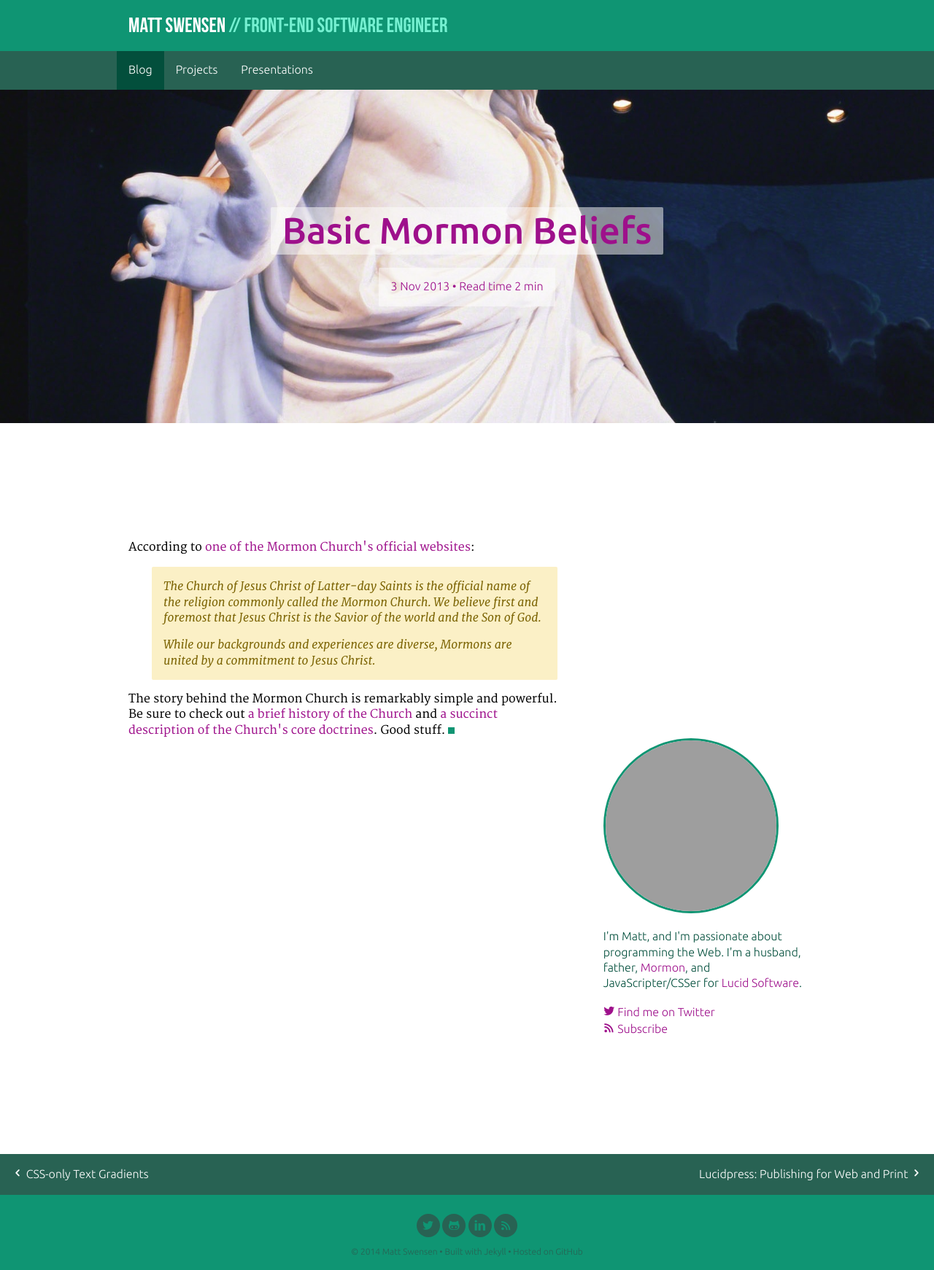
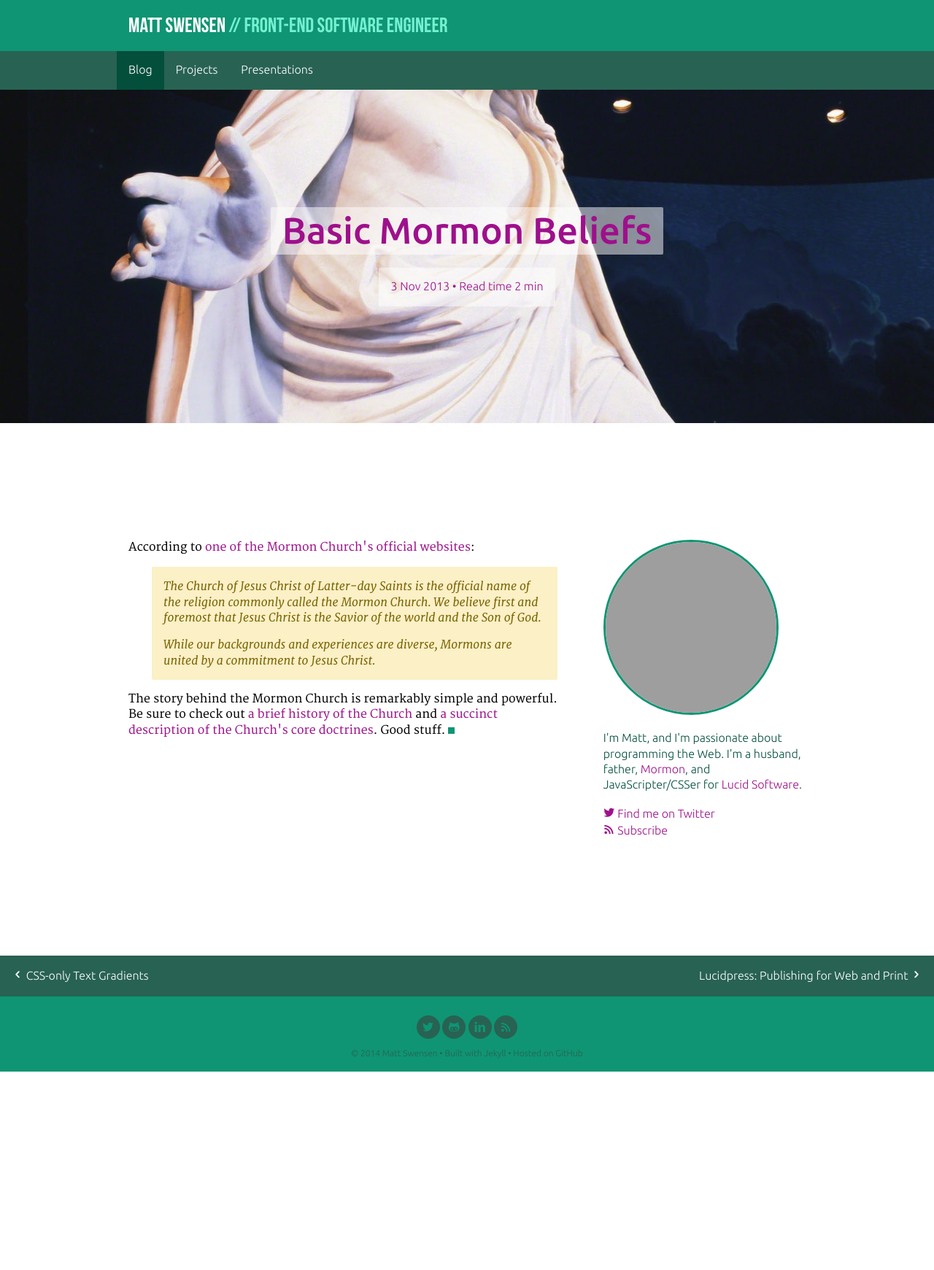
Before and after one commit to mjswensen/mjswensen.com, a Jekyll site: the page built from blog/_posts/2013-11-03-basic-mormon-beliefs.html, in a window 1280 px wide. Shown: the whole page at 73% size. Built offline with Jekyll 4.4.1, drawn with Linux system fonts in a browser that asks for light colours; nearby versions of some CDN libraries; Markdown is read by kramdown in place of the engine named in the settings; after the commit the page ends 1469 px from its top, so only the background shows below that; grey boxes are pictures that could not be loaded.

Commit message:
Quick layout fix for Chrome and Firefox.

```diff
--- a/blog/_posts/2013-08-26-git.html
+++ b/blog/_posts/2013-08-26-git.html
@@ -13,7 +13,7 @@ sitemap:
 ---
 
 <section class="col-px-60 mlr-a plr-1 ptb-10 cf rs ptb-1_2">
-  <div class="fl col-38 mr-1 rs col-60_2 fl-n_2 mr-0_2">
+  <div class="fl col-38 rs col-60_2 fl-n_2">
     <p class="mb-1">What better topic for my first post than my favorite piece of software? This post is intended for the budding programmer who is ready to take his or her productivity to the next level. Git is one of the best ways to do just that.</p>
     <p>Git has many features and a comprehensive review of any one of them is far beyond the scope of this post. Instead, we will cover the basic idea behind Git and why you should use it if you don't already.</p>
     <h2 class="ff-sans fw-b fg-go-dkr fz-3 mtb-3">What is Git?</h2>
@@ -40,7 +40,7 @@ sitemap:
       <p class="fg-go-dk">There is a great (free!) book about Git called <a href="http://git-scm.com/book" class="td fg-p fg-p-lt-hov"><em class="fs-i">Pro Git</em></a> which gives a thorough explanation of Git usage for all experience levels. It's available in various formats and languages. I would recommend going there next!</p>
     </div>
   </div>
-  <aside class="fl-r col-20 ml-1 pl-2 rs col-60_2 fl-n_2 ml-0_2 mt-1_2 pl-0_2">
+  <aside class="fl-r col-20 pl-2 rs col-60_2 fl-n_2 mt-1_2 pl-0_2">
     {% include sidebar.html %}
   </aside>
 </section>
--- a/blog/_posts/2013-10-03-the-psychology-behind-open-source.html
+++ b/blog/_posts/2013-10-03-the-psychology-behind-open-source.html
@@ -11,11 +11,11 @@ excerpt: I've always wondered what motivates people (including myself) to contri
 ---
 
 <section class="col-px-60 mlr-a plr-1 ptb-10 cf rs ptb-1_2">
-  <div class="fl col-38 mr-1 rs col-60_2 fl-n_2 mr-0_2">
+  <div class="fl col-38 rs col-60_2 fl-n_2">
     <p class="mb-1">This video is seriously cool. I've always wondered what motivates people (including myself) to contribute to the open source community. <a href="http://www.danpink.com" class="td fg-p fg-p-lt-hov">Dan Pink</a> hits the nail on the head and the <a href="http://www.thersa.org" class="td fg-p fg-p-lt-hov">RSA</a> animation drives the point home. <span class="bg-gr d-ib w-ex-1 h-ex-1"></span></p>
     <iframe class="w-100" style="height: 315px;" src="//www.youtube.com/embed/u6XAPnuFjJc" frameborder="0" allowfullscreen></iframe>
   </div>
-  <aside class="fl-r col-20 ml-1 pl-2 rs col-60_2 fl-n_2 ml-0_2 mt-1_2 pl-0_2">
+  <aside class="fl-r col-20 pl-2 rs col-60_2 fl-n_2 mt-1_2 pl-0_2">
     {% include sidebar.html %}
   </aside>
 </section>
--- a/blog/_posts/2013-10-07-css-only-text-gradients.html
+++ b/blog/_posts/2013-10-07-css-only-text-gradients.html
@@ -10,7 +10,7 @@ titleClass: "fg-wh bg-tpbl"
 excerpt: The things you can do with CSS these days are amazing. I was inspired by the beautiful Jekyll logo and set out to see if I could do something similar using only CSS.
 ---
 <section class="col-px-60 mlr-a plr-1 pt-10 cf rs pt-1_2">
-  <div class="fl col-38 mr-1 rs col-60_2 fl-n_2 mr-0_2">
+  <div class="fl col-38 rs col-60_2 fl-n_2">
     <p class="mb-1">The things you can do with CSS these days are amazing. I was inspired by the beautiful <a href="http://jekyllrb.com/" class="td fg-p fg-p-lt-hov">Jekyll</a> logo and set out to see if I could do something similar using only CSS.</p>
     <p class="mb-1">This is the look I was going for:</p>
     <div class="ta-c">
@@ -68,7 +68,7 @@ h1
       <p class="fg-go-dk"><a href="http://css-tricks.com/image-under-text/" class="td fg-p fg-p-lt-hov">Here</a> is related and more in-depth article from Chris Coyier.</p>
     </div>
   </div>
-  <aside class="fl-r col-20 ml-1 mb-1 pl-2 rs col-60_2 fl-n_2 ml-0_2 mt-1_2 pl-0_2">
+  <aside class="fl-r col-20 mb-1 pl-2 rs col-60_2 fl-n_2 mt-1_2 pl-0_2">
     {% include sidebar.html %}
   </aside>
 </section>
--- a/blog/_posts/2013-11-03-basic-mormon-beliefs.html
+++ b/blog/_posts/2013-11-03-basic-mormon-beliefs.html
@@ -11,7 +11,7 @@ titleClass: "fg-p bg-tlwh"
 ---
 
 <section class="col-px-60 mlr-a plr-1 ptb-10 cf rs ptb-1_2">
-  <div class="fl col-38 mr-1 rs col-60_2 fl-n_2 mr-0_2">
+  <div class="fl col-38 rs col-60_2 fl-n_2">
     <p class="mb-1">According to <a href="http://mormon.org" class="fg-p fg-p-lt-hov td">one of the Mormon Church's official websites</a>:</p>
     <blockquote class="ml-2 mb-1 br-2 bg-go-ltr p-1 fs-i fg-go-dkr">
       <p class="mb-1">The Church of Jesus Christ of Latter-day Saints is the official name of the religion commonly called the Mormon Church. We believe first and foremost that Jesus Christ is the Savior of the world and the Son of God.</p>
@@ -19,7 +19,7 @@ titleClass: "fg-p bg-tlwh"
     </blockquote>
     <p>The story behind the Mormon Church is remarkably simple and powerful. Be sure to check out <a href="http://mormon.org/beliefs/restoration" class="fg-p fg-p-lt-hov td">a brief history of the Church</a> and <a href="http://mormon.org/beliefs/jesus-christ" class="fg-p fg-p-lt-hov td">a succinct description of the Church's core doctrines</a>. Good stuff. <span class="bg-gr d-ib w-ex-1 h-ex-1"></span></p>
   </div>
-  <aside class="fl-r col-20 ml-1 pl-2 rs col-60_2 fl-n_2 ml-0_2 mt-1_2 pl-0_2">
+  <aside class="fl-r col-20 pl-2 rs col-60_2 fl-n_2 mt-1_2 pl-0_2">
     {% include sidebar.html %}
   </aside>
 </section>
--- a/blog/_posts/2013-12-30-lucidpress.html
+++ b/blog/_posts/2013-12-30-lucidpress.html
@@ -13,7 +13,7 @@ sitemap:
 ---
 
 <section class="col-px-60 mlr-a plr-1 ptb-3 cf rs ptb-1_2">
-  <div class="fl col-38 mr-1 rs col-60_2 fl-n_2 mr-0_2">
+  <div class="fl col-38 rs col-60_2 fl-n_2">
     <p class="mb-1"><a href="http://www.lucidpress.com" class="td fg-p fg-p-lt-hov">Lucidpress</a> is a new cloud-based-yet-desktop-caliber publishing application. If you're a designer or involved with a small- or medium-sized business, you should probably check it out&mdash;it's free during beta. There's also an interactive <a href="http://www.lucidpress.com/demo" class="td fg-p fg-p-lt-hov">demo</a>.</p>
     <p class="mb-1">Here's a short introduction:</p>
     <iframe class="w-100 mb-1" style="height: 315px;" src="//www.youtube.com/embed/NNhCSEVVd-o" frameborder="0" allowfullscreen></iframe>
@@ -106,7 +106,7 @@ sitemap:
     </ul>
     <p>Well, what are you waiting for? Go <a href="http://www.lucidpress.com/demo" class="td fg-p fg-p-lt-hov">check it out!</a> <span class="bg-gr d-ib w-ex-1 h-ex-1"></span></p>
   </div>
-  <aside class="fl-r col-20 ml-1 pl-2 rs col-60_2 fl-n_2 ml-0_2 mt-1_2 pl-0_2">
+  <aside class="fl-r col-20 pl-2 rs col-60_2 fl-n_2 mt-1_2 pl-0_2">
     {% include sidebar.html %}
   </aside>
 </section>
```
